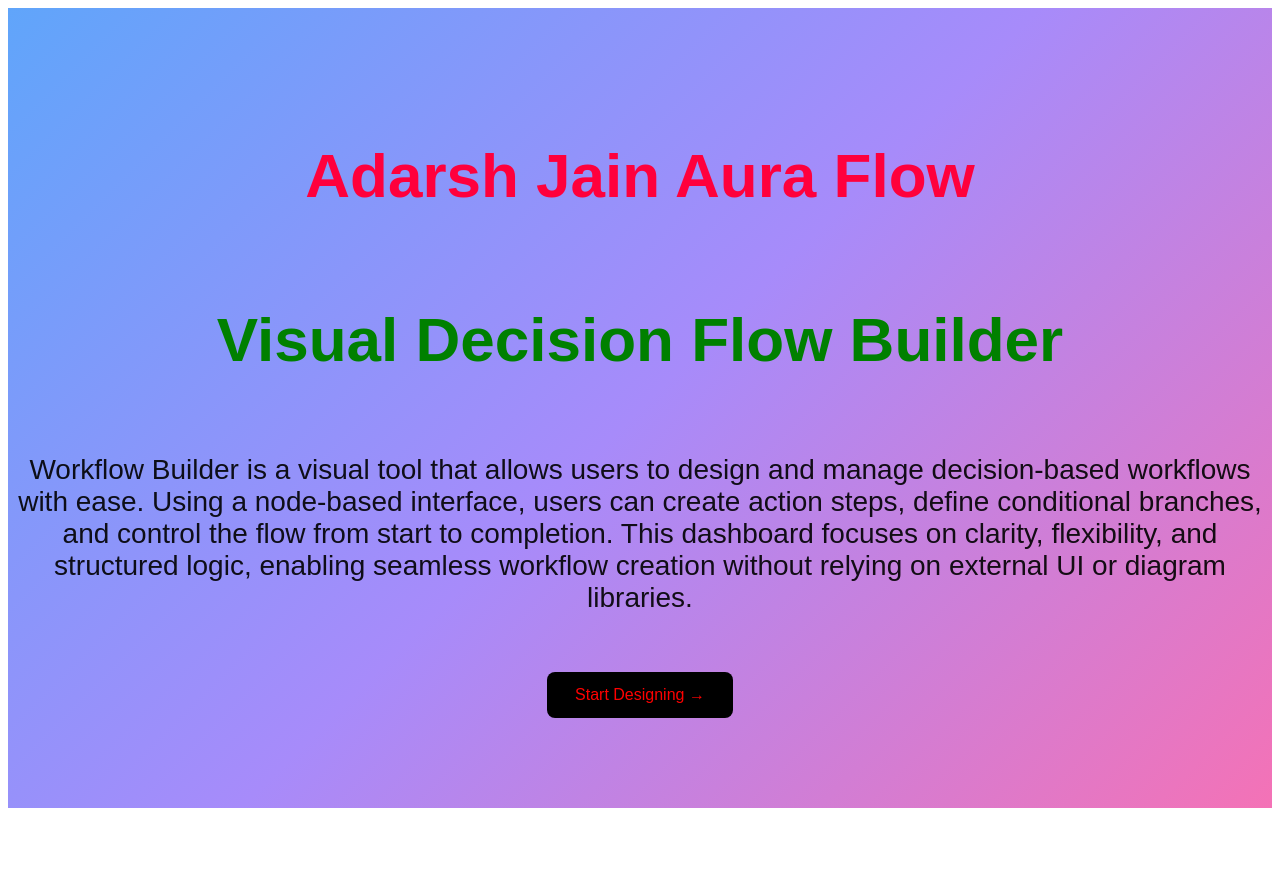
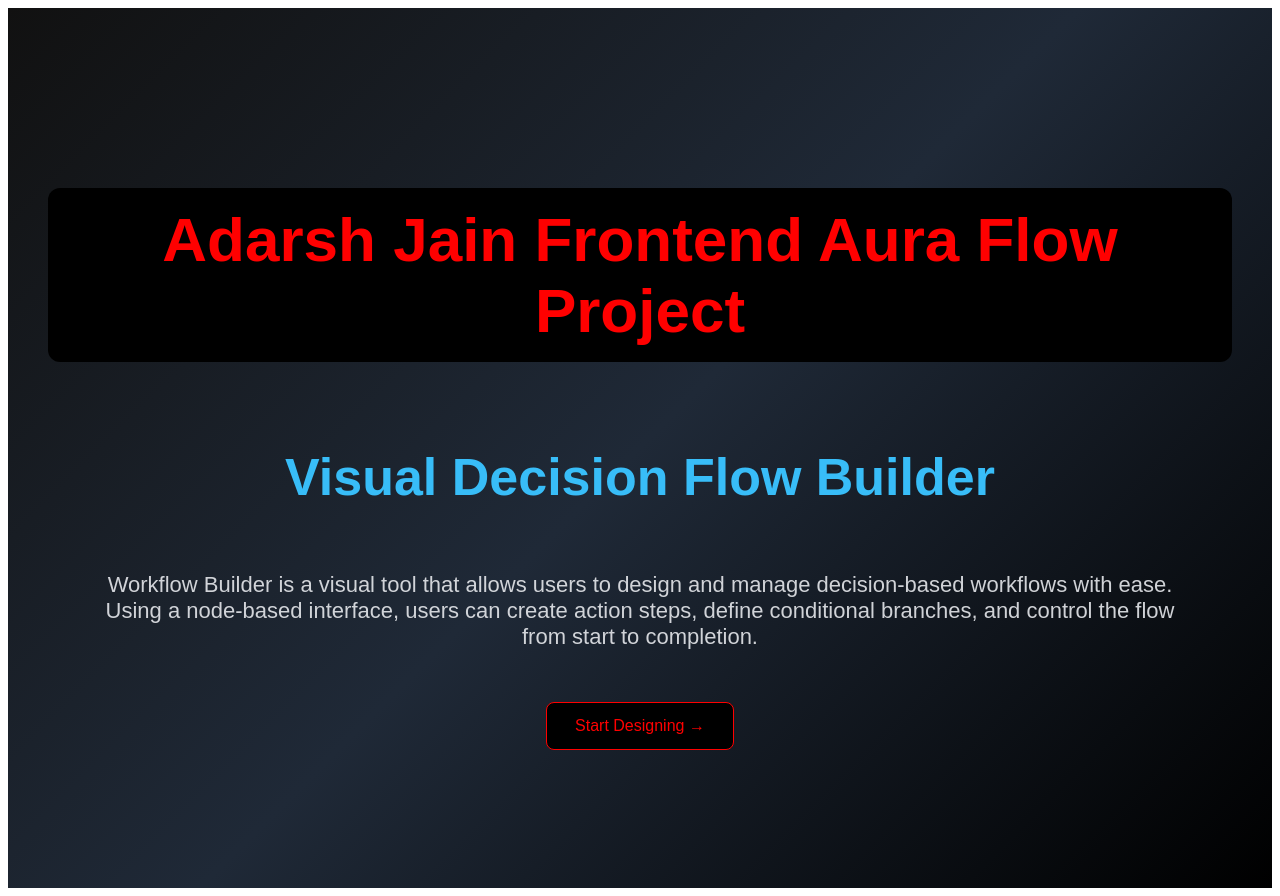
Before and after one commit to Jainadarsh101805/front-end-project--main, a React (Vite) app: page / in a window 1280 px wide. Before the commit the page ends 816 px from the top, so only its background shows below. Built offline with nearby package versions, Linux system fonts and the light colour scheme.

Commit message:
Update App.tsx

```diff
--- a/src/App.tsx
+++ b/src/App.tsx
@@ -10,7 +10,7 @@ export default function App() {
         style={{
           minHeight: "100vh",
           background:
-            "linear-gradient(135deg, #60a5fa, #a78bfa, #f472b6)",
+            "linear-gradient(135deg, #111111, #1f2937, #000000)",
           display: "flex",
           flexDirection: "column",
           alignItems: "center",
@@ -18,13 +18,30 @@ export default function App() {
           color: "white",
           fontFamily: "sans-serif",
           textAlign: "center",
+          padding: 40,
         }}
       >
-        <h1 style={{ fontSize: 62, color: "#ff003c" }}>Adarsh  Jain Aura Flow </h1>
-        <h2 style={{ fontSize: 62,  color: "green" }}>Visual Decision Flow Builder</h2>
-        <p style={{ fontSize: 28, opacity: 0.9, color: "black"}}>
+        <h1
+          style={{
+            fontSize: 62,
+            color: "red",
+            background: "black",
+            padding: "16px 28px",
+            borderRadius: 12,
+          }}
+        >
+          Adarsh Jain Frontend Aura Flow Project
+        </h1>
 
-            Workflow Builder is a visual tool that allows users to design and manage decision-based workflows with ease. Using a node-based interface, users can create action steps, define conditional branches, and control the flow from start to completion. This dashboard focuses on clarity, flexibility, and structured logic, enabling seamless workflow creation without relying on external UI or diagram libraries.
+        <h2 style={{ fontSize: 52, color: "#38bdf8" }}>
+          Visual Decision Flow Builder
+        </h2>
+
+        <p style={{ fontSize: 22, opacity: 0.9, color: "#e5e7eb", maxWidth: 1100 }}>
+          Workflow Builder is a visual tool that allows users to design and manage
+          decision-based workflows with ease. Using a node-based interface, users
+          can create action steps, define conditional branches, and control the
+          flow from start to completion.
         </p>
 
         <button
@@ -34,8 +51,8 @@ export default function App() {
             padding: "14px 28px",
             fontSize: 16,
             background: "black",
-            color: "Red",
-            border: "none",
+            color: "red",
+            border: "1px solid red",
             borderRadius: 8,
             cursor: "pointer",
           }}
```
